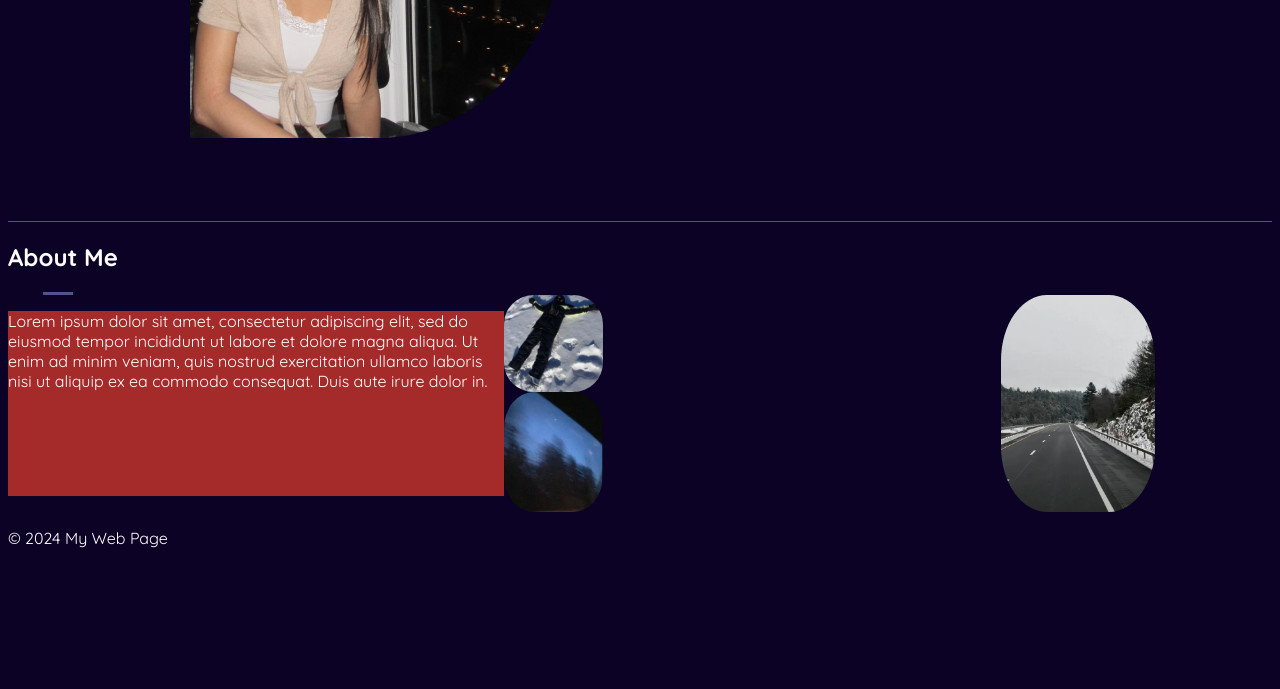
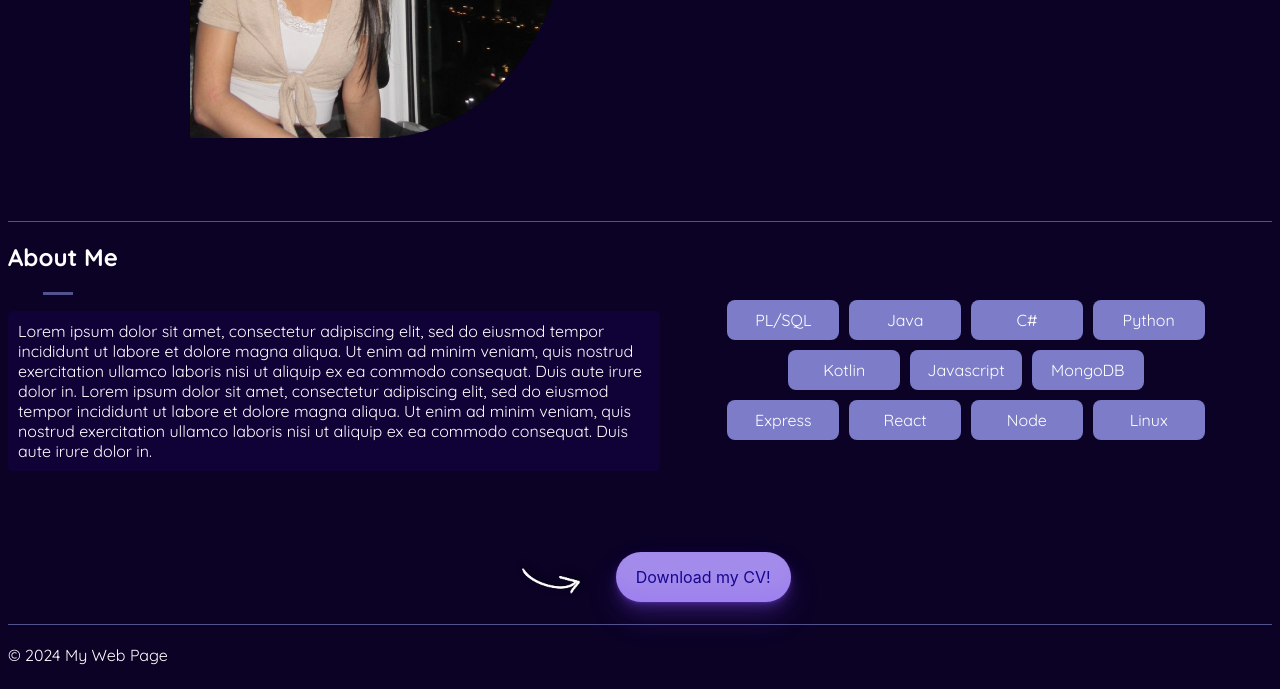
Before and after one commit to luufelicia/portfolio, a plain HTML site: page index.html in a window 1280 px wide. Shown: the part 513-1202 px from the top of the page. Before the commit the page ends 1085 px from the top, so only its background shows below. Drawn offline with Linux system fonts and the light colour scheme.

Commit message:
Add about me tags, download cv, add nav links

```diff
--- a/index.html
+++ b/index.html
@@ -11,14 +11,14 @@
 </head>
 <body>
     <section id="nav">
-        <p>Home</p>
-        <p>About</p>
-        <p>Skills</p>
+        <a href="#home" class="nav-a">Home</a>
+        <a href="#about-me" class="nav-a">About</a>
+        <p >Skills</p>
         <p>Projects</p>
         <p>Contact</p>
     </section>
     <section id="home">
-        <img src="IMG_Selfie.png" id="selfie" alt="A beautiful image of Felicia Luu">
+        <img src="img/IMG_Selfie.png" id="selfie" alt="A beautiful image of Felicia Luu">
         <div id="intro-text">
             <header>
                 <p id="home-name">Hi, I'm Felicia Luu.</p>
@@ -37,22 +37,41 @@
                 <h1>About Me</h1>
                 <hr id="small-divider">
             </header>
-            <div>
+            <div id="about-me-content">
                 <p id="about-me-text">
-                    Lorem ipsum dolor sit amet, consectetur adipiscing elit, sed do eiusmod tempor incididunt ut labore et dolore magna aliqua. Ut enim ad minim veniam, quis nostrud exercitation ullamco laboris nisi ut aliquip ex ea commodo consequat. Duis aute irure dolor in.
+                    Lorem ipsum dolor sit amet, consectetur adipiscing elit, sed do eiusmod tempor incididunt ut labore et dolore magna aliqua. Ut enim ad minim veniam, quis nostrud exercitation ullamco laboris nisi ut aliquip ex ea commodo consequat. Duis aute irure dolor in. Lorem ipsum dolor sit amet, consectetur adipiscing elit, sed do eiusmod tempor incididunt ut labore et dolore magna aliqua. Ut enim ad minim veniam, quis nostrud exercitation ullamco laboris nisi ut aliquip ex ea commodo consequat. Duis aute irure dolor in.
                 </p>
-                <div id="pics">
-                    <div id="snow-rand1">
-                        <img src="relax-snow.png" id="about-me-picture">
-                        <img src="rand1.png" id="about-me-picture">
-                    </div>
-                    <img src="rand2.png" id="about-me-picture">
-                </div>
-
-            </div>
+                <div class="lang-tags">
+                    <div class="tag-row">
+                        <p class="prog-language">PL/SQL</p>
+                        <p class="prog-language">Java</p>
+                        <p class="prog-language">C#</p>
+                        <p class="prog-language">Python</p>
 
 
+                    </div>
+                    <div class="tag-row">
+                        <p class="prog-language">Kotlin</p>
+                        <p class="prog-language">Javascript</p>
+                        <p class="prog-language">MongoDB</p>
+                    </div>
+                    <div class="tag-row">
+                        <p class="prog-language">Express</p>
+                        <p class="prog-language">React</p>
+                        <p class="prog-language">Node</p>
+                        <p class="prog-language">Linux</p>
+                    </div>
+                </div>
+            </div>
+            <div id="download-cv">
+                <img src="img/white-arrow.webp" id="white-arrow">
+                <a href="cv/Felicia_Luu_CV_FR.pdf" download="Felicia_Luu_CV" id="download-cv-button">
+                    <button class="cv-button" role="button">Download my CV!</button>
+                </a>
+            </div>
         </section>
+
+        <hr>
 
     </main>
     <footer>
--- a/styles.css
+++ b/styles.css
@@ -6,12 +6,24 @@ html{
 }
 
 /* <weight>: Use a value from 300 to 700 */
-header, p, main, footer{
+header, p, main, footer, a{
     color: white;
     font-family: "Quicksand", serif;
     font-optical-sizing: auto;
     font-weight: 400;
     font-style: normal;
+}
+
+.nav-a{
+    margin: 15px;
+    text-decoration: none;
+    transition: font-size 0.3s ease;
+}
+
+.nav-a:hover{
+    transform: scale(1.05) rotate(-5deg) ;
+    font-size: 30px;
+    color:#a58de8
 }
 
 
@@ -62,27 +74,72 @@ hr{
     margin: 0 35px;
 }
 
-#about-me > div{
+#about-me-content{
     display: flex;
     justify-content: space-around;
 }
 
 #about-me-text{
-    background-color: brown;
+    padding: 10px;
+    background-color: rgb(16, 2, 55);
     width: 50%;
+    border-radius: 5px;
 }
 
-#about-me-picture{
-    width: 20%;
-    height: auto;
-    border-radius: 30%;
+.lang-tags{
+    display: flex;
+    flex-direction: column;
+    flex-grow: 1;
+    height: 100%; /* Take up the remaining space */
 }
 
-#pics{
+.tag-row{
+    width: 100%;
     display: flex;
+    justify-content: center;
 }
 
-#snow-rand1{
+.prog-language{
+    padding: 10px;
+    margin: 5px;
+    width: 15%;
+    background-color: #7c7cc8;
+    text-align: center;
+    border-radius: 8px;
+}
+
+.cv-button{
+    background-color: #a38beb; /* Light purple background */
+    border-radius: 100px;
+    box-shadow: rgba(139, 84, 255, .2) 0 -25px 18px -14px inset, rgba(139, 84, 255, .15) 0 1px 2px, rgba(139, 84, 255, .15) 0 2px 4px, rgba(139, 84, 255, .15) 0 4px 8px, rgba(139, 84, 255, .15) 0 8px 16px, rgba(139, 84, 255, .15) 0 16px 32px;
+    color: #17078f; /* Purple text */
+    cursor: pointer;
+    display: inline-block;
+    font-family: CerebriSans-Regular,-apple-system,system-ui,Roboto,sans-serif;
+    padding: 15px 20px;
+    text-align: center;
+    text-decoration: none;
+    transition: all 250ms;
+    border: 0;
+    font-size: 16px;
+    user-select: none;
+    -webkit-user-select: none;
+    touch-action: manipulation;
+}
+
+.cv-button:hover {
+    box-shadow: rgba(139, 84, 255, .35) 0 -25px 18px -14px inset, rgba(139, 84, 255, .25) 0 1px 2px, rgba(139, 84, 255, .25) 0 2px 4px, rgba(139, 84, 255, .25) 0 4px 8px, rgba(139, 84, 255, .25) 0 8px 16px, rgba(139, 84, 255, .25) 0 16px 32px;
+    transform: scale(1.05) rotate(-2deg);
+}
+
+#white-arrow{
+    width: 10%;
+    height: auto;
+}
+
+#download-cv{
+    padding-top: 5%;
     display: flex;
-    flex-direction: column;
+    align-items: center;
+    justify-content: center;
 }
```
Also changed, not shown: img/IMG_Selfie.png (renamed from IMG_Selfie.png), img/white-arrow.webp (added), rand1.png (deleted), rand2.png (deleted), relax-snow.png (deleted), 1 other file.
